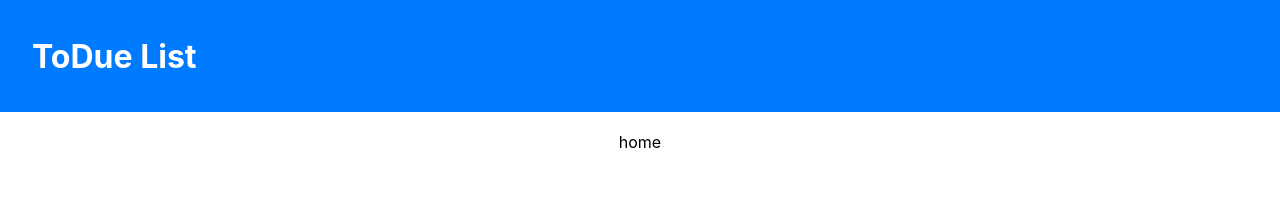
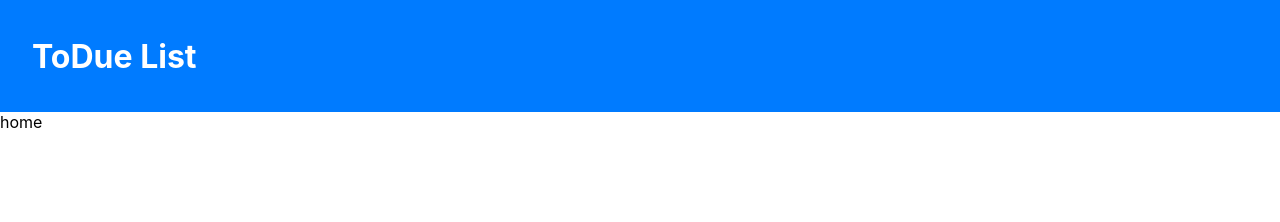
Before and after one commit to takumi4850-06/ToDue-list, a React (Create React App) app: page / in a window 1280 px wide. Shown: the top 222 px of the page. Built offline with nearby package versions, Linux system fonts and the light colour scheme.

Commit message:
App.cssを削除し、App.jsからのインポートを削除

```diff
--- a/src/App.css
+++ /dev/null
@@ -1,19 +0,0 @@
-.App {
-  text-align: center;
-  max-width: 800px;
-  margin: 0 auto;
-  padding: 20px;
-}
-
-.App-header {
-  background-color: #282c34;
-  padding: 20px;
-  color: white;
-  margin-bottom: 20px;
-  border-radius: 8px;
-}
-
-.App-header h1 {
-  margin: 0;
-  font-size: 2rem;
-}
--- a/src/App.js
+++ b/src/App.js
@@ -1,4 +1,3 @@
-import './App.css';
 import { BrowserRouter as Router, Routes, Route } from 'react-router-dom';
 import Header from './components/Header';
 import Home from './pages/Home';
```
